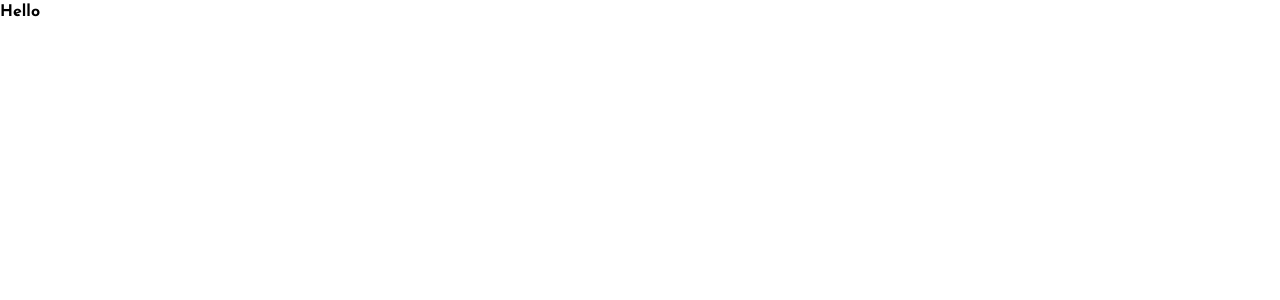
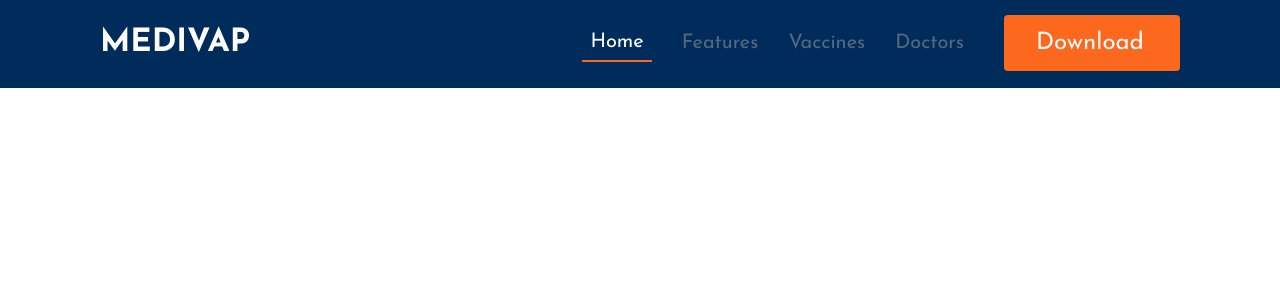
Before and after one commit to BigOTF/MediVap, a React (Vite) app: page / in a window 1280 px wide. Shown: the top 300 px of the page. Built offline with nearby package versions, Linux system fonts and the light colour scheme.

Commit message:
Done with the Header section

```diff
--- a/src/App.jsx
+++ b/src/App.jsx
@@ -1,10 +1,11 @@
 import React from "react"
+import Header from "./components/Header/Header"
 
 function App() {
 
   return (
-    <div className="font-josefin font-bold">
-      Hello
+    <div className="bg-[#F6F6F6]">
+      <Header />
     </div>
   )
 }
--- /dev/null
+++ b/src/components/Header/Header.jsx
@@ -0,0 +1,76 @@
+import React, { useState } from 'react'
+import { NavLink } from 'react-router-dom'
+import { RxHamburgerMenu } from "react-icons/rx";
+import { LiaTimesSolid } from "react-icons/lia";
+
+const Header = () => {
+    const [showNav, setShowNav] = useState(true);
+
+    const handleShowNav = () => {
+        return setShowNav((prev) => !prev);
+    }
+
+  return (
+    <header className='w-full md:bg-[#002C5B] bg-[#F6F6F6] md:h-[88px] px-[30px] md:px-[100px] flex flex-col gap-[8x]'>
+
+        <div className='flex items-center justify-between py-[20px] md:py-[15px]'>
+            <p className='font-josefin text-[#002C5B] text-[24px] leading-[24px] md:text-[#FFFCFC] font-bold md:text-[32px] md:leading-[32px]'>MEDIVAP</p>
+
+            <div className='md:hidden'>
+                {
+                    showNav ? <RxHamburgerMenu className='w-[32px] h-[32px]' onClick={()=> handleShowNav()}/> : <LiaTimesSolid className='w-[32px] h-[32px]' onClick={()=> handleShowNav()}/>
+                }
+
+            </div>
+
+            <nav className='md:flex items-center gap-[40px] hidden'>
+                <ul className='flex items-center gap-[30px]'>
+                    <NavLink to='/' className={({ isActive }) => isActive ? 'text-[#FFFCFC] nunito-400 font-josefin text-[20px] leading-[20px] border-b-2 border-[#FC681D] p-[8px]' : 'text-[#54697E] font-josefin nunito-400 text-[20px] leading-[20px]'}>
+                        Home
+                    </NavLink>
+
+                    <NavLink to='/feature' className={({ isActive }) => isActive ? 'text-[#FFFCFC] nunito-400 font-josefin text-[20px] leading-[20px] border-b-2 border-[#FC681D] p-[8px]' : 'text-[#54697E] font-josefin nunito-400 text-[20px] leading-[20px]'}>
+                        Features
+                    </NavLink>
+
+                    <NavLink to='/vaccine' className={({ isActive }) => isActive ? 'text-[#FFFCFC] nunito-400 font-josefin text-[20px] leading-[20px] border-b-2 border-[#FC681D] p-[8px]' : 'text-[#54697E] font-josefin nunito-400 text-[20px] leading-[20px]'}>
+                        Vaccines
+                    </NavLink>
+
+                    <NavLink to='/doctor' className={({ isActive }) => isActive ? 'text-[#FFFCFC] nunito-400 font-josefin text-[20px] leading-[20px] border-b-2 border-[#FC681D] p-[8px]' : 'text-[#54697E] font-josefin nunito-400 text-[20px] leading-[20px]'}>
+                        Doctors
+                    </NavLink>
+                </ul>
+
+                <div className='bg-[#FC681D] h-[56px] md:w-[176px] rounded-[4px] px-[32px] py-[16px]'>
+                    <a className='text-[#FBFBFB] font-josefin font-normal text-[24px] leading-[24px]'>Download</a>
+                </div>
+            </nav>
+        </div>
+
+        {/* Mobile view */}
+        <nav className={showNav ? 'hidden' : 'flex flex-col'}>
+            <ul className='flex flex-col gap-[15px] md:hidden'>
+                <NavLink to='/' className='text-[#54697E] nunito-400 font-josefin text-[20px] leading-[20px] p-[8px]'>
+                    Home
+                </NavLink>
+
+                <NavLink to='/feature' className='text-[#54697E] nunito-400 font-josefin text-[20px] leading-[20px] p-[8px]'>
+                    Features
+                </NavLink>
+
+                <NavLink to='/vaccine' className='text-[#54697E] nunito-400 font-josefin text-[20px] leading-[20px] p-[8px]'>
+                    Vaccines
+                </NavLink>
+
+                <NavLink to='/doctor' className='text-[#54697E] nunito-400 font-josefin text-[20px] leading-[20px] p-[8px]'>
+                    Doctors
+                </NavLink>
+            </ul>
+        </nav>
+
+    </header>
+  )
+}
+
+export default Header
--- a/src/main.jsx
+++ b/src/main.jsx
@@ -3,8 +3,12 @@ import { createRoot } from 'react-dom/client'
 import App from './App.jsx'
 import './index.css'
 
+import { BrowserRouter as Router, Routes, Route } from 'react-router-dom'
+
 createRoot(document.getElementById('root')).render(
-  <StrictMode>
-    <App />
-  </StrictMode>,
+ <Router>
+  <Routes>
+    <Route path='/' element={<App />}/>
+  </Routes>
+ </Router>
 )
```
